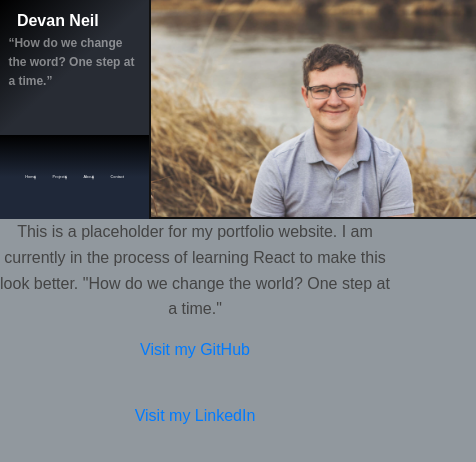
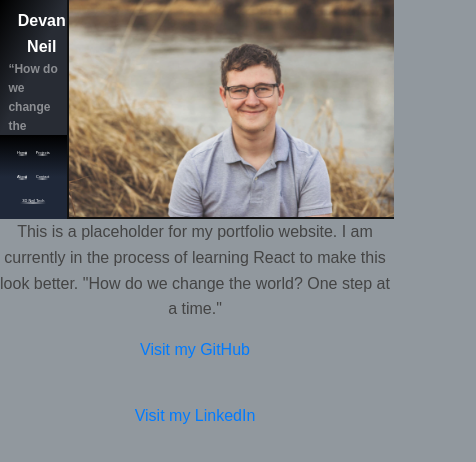
Before and after one commit to devanneil/PortfolioSite, a React (Create React App) app: page / in a window 390 px wide. Shown: the top 462 px of the page, 476 px wide, since content can reach past the window. Built offline with nearby package versions, Linux system fonts and the light colour scheme; the HTML template or start-up script is replaced by a standard one.

Commit message:
Final changes for cell phone compatibility

```diff
--- a/src/titleBar.css
+++ b/src/titleBar.css
@@ -63,6 +63,7 @@
 }
 
 .navbarEntry {
+    position: relative;
     flex: 1;
     align-self: center;
     text-align: center;
@@ -72,6 +73,7 @@
     margin: 1vh;
 }
 
+@media (min-width: 600px) {
     /* Add vertical gradient separator on the right */
     .navbarEntry:not(:last-child)::after {
     content: "";
@@ -82,3 +84,45 @@
     width: 2px;            /* thickness of the divider */
     background: linear-gradient(to bottom, rgba(255,255,255,0), rgba(255,255,255,0.5), rgba(255,255,255,0));
     }
+}
+
+@media (max-width: 600px) {
+    .navbar {
+        display: grid;           /* switch to grid layout */
+        grid-template-columns: 1fr 1fr; /* two columns; change as needed */
+        grid-auto-rows: auto;    /* auto row height */
+        gap: 0.5vh 1vh;          /* vertical and horizontal spacing */
+        padding: 1vh 2vh;
+    }
+    .navbarEntry:last-child {
+        grid-column: 1 / -1;  /* span all columns */
+        justify-self: stretch; /* stretch horizontally */
+    }
+
+    /* Add vertical gradient separator on the right */
+    .navbarEntry:nth-child(odd):not(:last-child)::after {
+        content: "";
+        position: absolute;
+        top: 10%;
+        bottom: 10%;
+        right: 0;
+        width: 2px;
+        background: linear-gradient(to bottom, rgba(255,255,255,0), rgba(255,255,255,0.5), rgba(255,255,255,0));
+    }
+
+    /* Horizontal gradient separator (bottom border) for every other row */
+    .navbarEntry::before {
+        content: "";
+        position: absolute;
+        left: 10%;
+        right: 10%;
+        bottom: 0;
+        height: 2px;
+        background: linear-gradient(to right, rgba(255,255,255,0), rgba(255,255,255,0.5), rgba(255,255,255,0));
+    }
+
+    .navbarEntry {
+        margin: 0;               /* remove extra margin */
+        text-align: center;
+    }
+}
--- a/src/titleBar.js
+++ b/src/titleBar.js
@@ -6,6 +6,7 @@ const NAV_ENTRIES = [
   { name: "Projects", route: "/projects" },
   { name: "About", route: "/about" },
   { name: "Contact", route: "/contact" },
+  { name: "3D Neil Tech", route: "/3DNeilTech"}
 ];
 
 export default function TitleBar({
```
Lines whose indentation alone changed are shown as unchanged.
